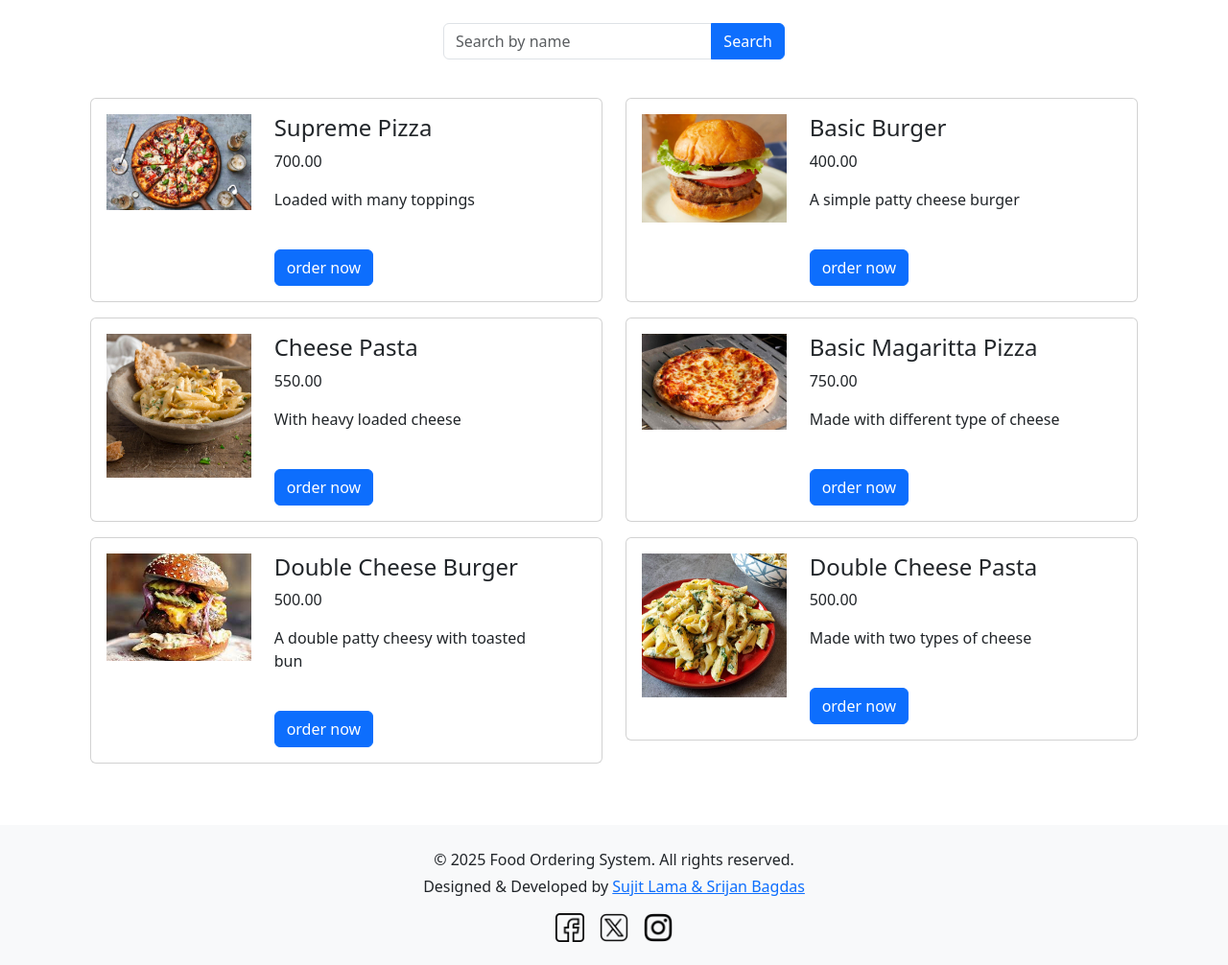
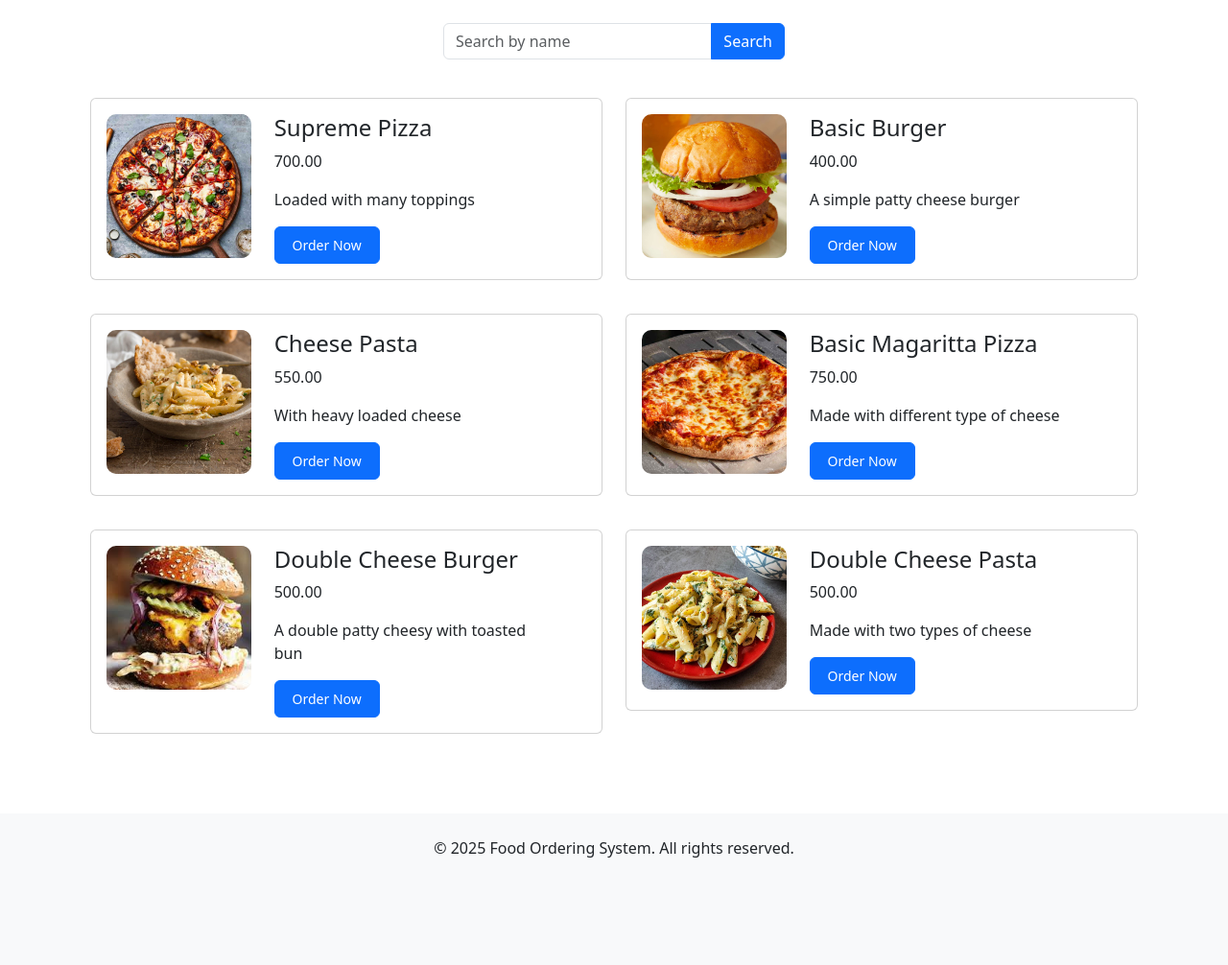
Before and after one commit to xan-is-him/Food-Ordering-System, a PHP site: page /search.php in a window 1280 px wide. Shown: the part 86-1092 px from the top of the page at 96% size. After the commit the page ends 980 px from the top, so only its background shows below. Run offline with PHP 8.4, Linux system fonts and the light colour scheme; the visitor is signed in with stand-in values (Sample User, id 1); data comes from the database, SQL or seed files in the repository.

Commit message:
Update search.php

```diff
--- a/search.php
+++ b/search.php
@@ -13,6 +13,45 @@
 		<link href="./css/nav.css" rel="stylesheet">
 	<link rel="stylesheet" href="style.css">
 		<link href="https://cdn.jsdelivr.net/npm/bootstrap@5.3.0-alpha1/dist/css/bootstrap.min.css" rel="stylesheet">
+		<style>
+			.card img {
+				width: 100%;
+				height: 150px;
+				object-fit: cover;
+				border-radius: 10px;
+				display: block;
+				margin: auto;
+			}
+
+			.row a img {
+				max-width: 70%;
+				height: auto;
+				display: block;
+				margin: auto;
+			}
+
+			.row a {
+				padding: 2rem 1rem;
+				text-align: center;
+			}
+
+			.card-body .col-md-7 {
+				display: flex;
+				flex-direction: column;
+				justify-content: center;
+				text-align: left;
+			}
+
+			.card-body .btn {
+				padding: 8px 15px;
+				font-size: 14px;
+				width: 110px;
+			}
+
+			.food-card {
+				margin-bottom: 35px;
+			}
+		</style>
 </head>
 <body>
 	<!-- Navbar Section starts -->
@@ -76,17 +115,17 @@
 				$image_name=$row["image_name"];
 				$price=$row["price"];
 				?>
-					<div class="col-md-6 col-sm-12 mb-3">
+					<div class="col-md-6 col-sm-12 food-card">
 						<div class="card">
 							<div class="card-body row">
 								<div class="col-lg-4 col-md-12">
-									<img src="images/<?php echo $image_name;?>" alt="name gen icon" class="img-fluid"/>
+									<img src="images/<?php echo $image_name;?>" alt="<?php echo $name; ?>" class="img-fluid"/>
 								</div>
 								<div class="col-md-7">
 									<h4><?php echo $name;?></h4>
 									<p class="food-price"><?php echo $price;?></p>
-									<p class="food-detail"><?php echo $description;?></p><br>
-									<a href="./order.php?id=<?php echo $id;?>" class="btn btn-primary"> order now</a>
+									<p class="food-detail"><?php echo $description;?></p>
+									<a href="./order.php?id=<?php echo $id;?>" class="btn btn-primary">Order Now</a>
 								</div>
 							</div>
 						</div>
@@ -100,15 +139,7 @@
 <footer class="bg-light py-4 mt-5">
 	<div class="container text-center">
 		<p class="mb-1">&copy; <?php echo date("Y"); ?> Food Ordering System. All rights reserved.</p>
-		<p>Designed & Developed by <a href="#">Sujit Lama & Srijan Bagdas</a></p>
-		<div class="d-flex justify-content-center gap-3 mt-2">
-			<a href="#"><img src="./img/facebook.png" alt="Facebook" width="30"></a>
-			<a href="#"><img src="./img/twitter.png" alt="Twitter" width="30"></a>
-			<a href="#"><img src="./img/instagram.png" alt="Instagram" width="30"></a>
-
-		</div>
 	</div>
 </footer>
-<script src="https://cdn.jsdelivr.net/npm/bootstrap@5.3.0-alpha1/dist/js/bootstrap.bundle.min.js"></script>
 </body>
 </html>
```
